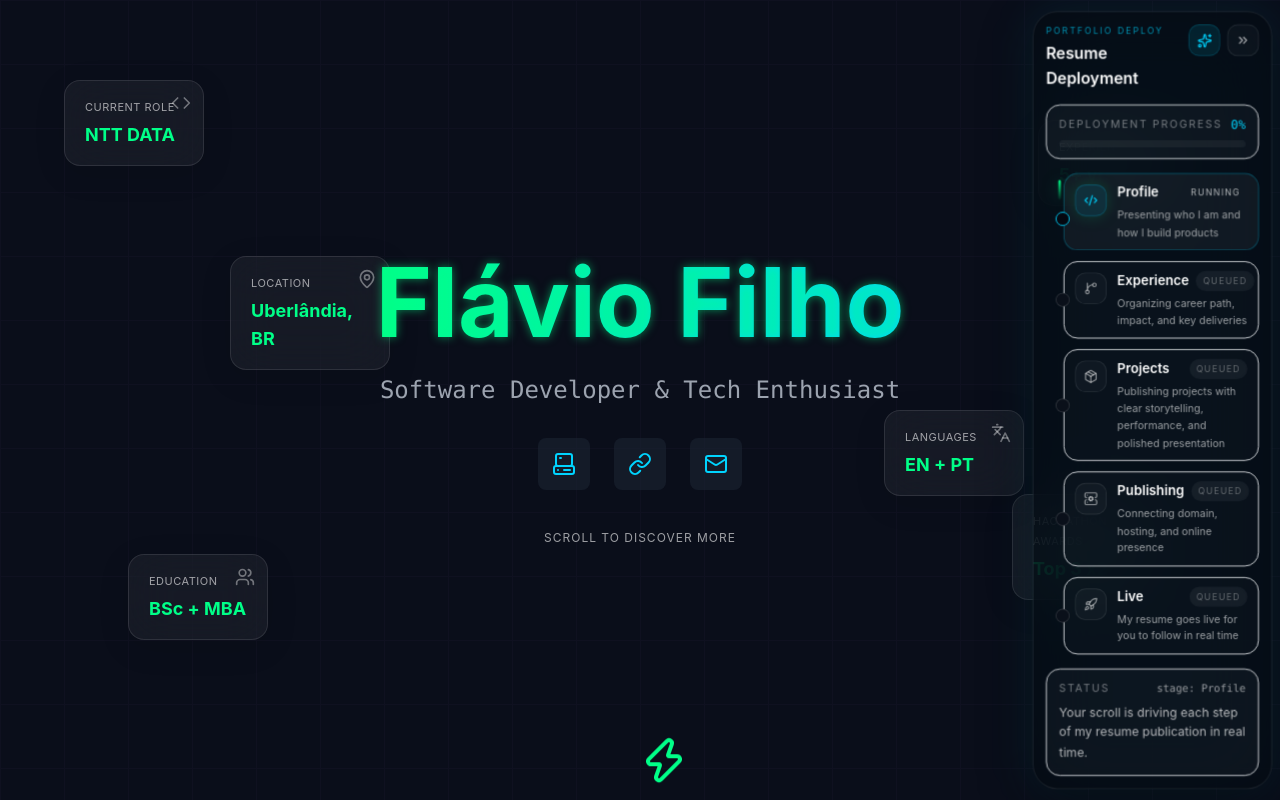
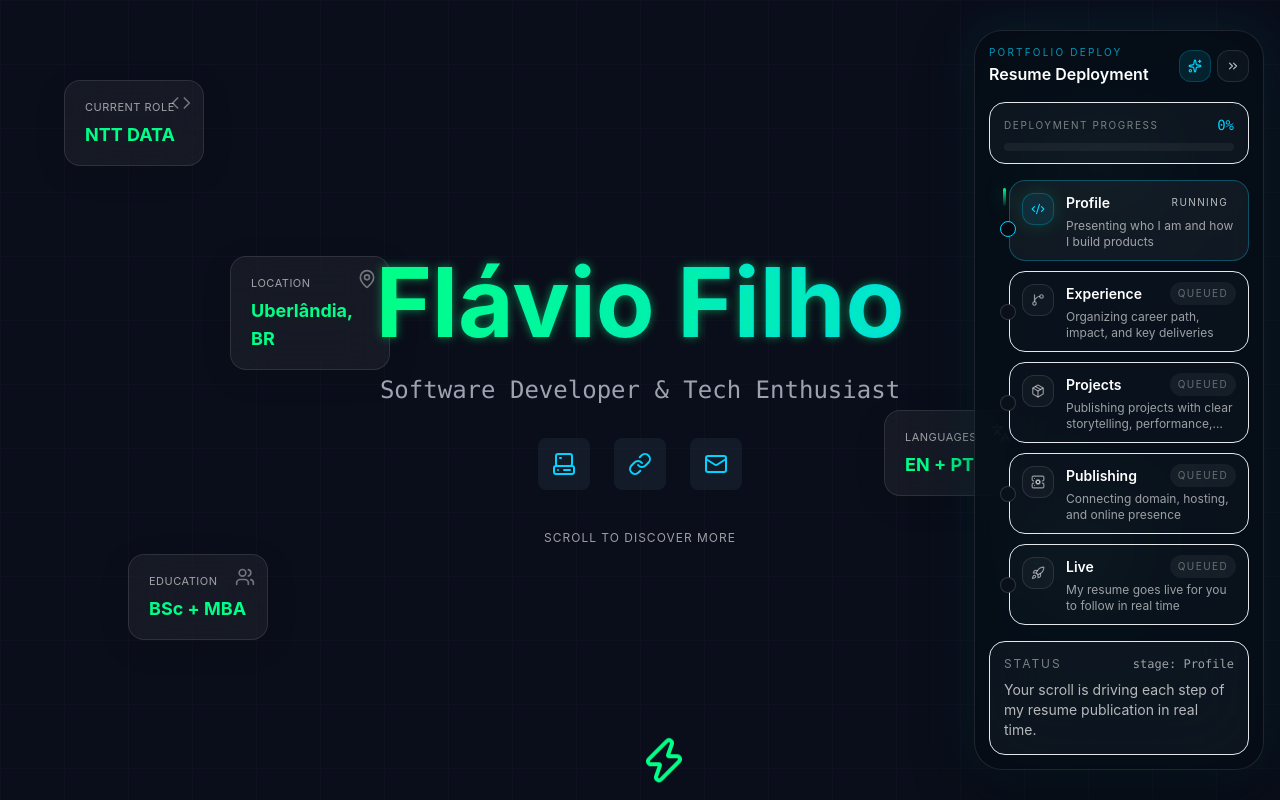
Before and after one commit to flaviozno/portfolio, a React (Vite) app: page / in a window 1280 px wide. Both pictures are taken after a click on the button 1231 px from the left and 264 px from the top of the page. Shown: the top 800 px of the page. Built offline with nearby package versions, Linux system fonts and the light colour scheme.

Commit message:
fix: roadmap style

```diff
--- a/src/components/PipelineRoadmap.jsx
+++ b/src/components/PipelineRoadmap.jsx
@@ -169,8 +169,10 @@ const PipelineRoadmap = () => {
         }
       `}</style>
 
-      <div className="pointer-events-none fixed right-2 top-1/2 z-[60] hidden -translate-y-1/2 xl:block">
-        <div className="relative origin-right scale-[0.88]">
+      <div
+        className={`pointer-events-none fixed z-[60] right-3 sm:right-4 md:right-5 lg:top-1/2 lg:bottom-auto lg:-translate-y-1/2 lg:right-3 xl:right-4 hidden sm:block ${isCollapsed ? "bottom-4 sm:bottom-5" : "bottom-8 sm:bottom-10 md:bottom-12"}`}
+      >
+        <div className="relative">
           <div
             className={`absolute inset-0 bg-terminal-accent/10 blur-xl transition-all duration-300 ${
               isCollapsed ? "rounded-[1.5rem]" : "rounded-[1.75rem]"
@@ -178,69 +180,77 @@ const PipelineRoadmap = () => {
           />
 
           <div
-            className={`pointer-events-auto relative flex overflow-hidden border border-white/10 bg-[#050810]/75 shadow-[0_18px_60px_rgba(0,0,0,0.42)] backdrop-blur-2xl transition-all duration-300 ${
+            className={`pointer-events-auto relative flex flex-col overflow-hidden border border-white/10 bg-[#050810]/75 shadow-[0_18px_60px_rgba(0,0,0,0.42)] backdrop-blur-2xl transition-all duration-300 ${
               isCollapsed
-                ? "w-[92px] flex-col gap-3 rounded-[1.5rem] p-3"
-                : "w-[272px] flex-col gap-4 rounded-[1.75rem] p-3.5"
+                ? "w-[68px] sm:w-[76px] md:w-[80px] gap-2 sm:gap-2.5 rounded-2xl sm:rounded-[1.5rem] p-2 sm:p-2.5"
+                : "w-[calc(100vw-24px)] max-w-[300px] sm:w-[280px] md:w-[300px] lg:w-[272px] xl:w-[290px] gap-3 sm:gap-4 rounded-[1.5rem] sm:rounded-[1.75rem] p-3 sm:p-3.5"
             }`}
           >
             <div
-              className={`flex items-start ${isCollapsed ? "justify-center" : "justify-between"}`}
+              className={`flex items-center ${isCollapsed ? "flex-col justify-center gap-2" : "justify-between gap-2"}`}
             >
               {!isCollapsed && (
-                <div>
-                  <p className="mb-1 text-[10px] uppercase tracking-[0.22em] text-terminal-accent/70">
+                <div className="min-w-0 flex-1">
+                  <p className="mb-0.5 text-[9px] sm:text-[10px] uppercase tracking-[0.22em] text-terminal-accent/70 truncate">
                     Portfolio Deploy
                   </p>
-                  <h3 className="text-lg font-semibold text-white">
+                  <h3 className="text-sm sm:text-base font-semibold text-white leading-tight truncate">
                     Resume Deployment
                   </h3>
                 </div>
               )}
 
               <div
-                className={`flex items-center ${isCollapsed ? "flex-col gap-2" : "gap-2"}`}
+                className={`flex shrink-0 items-center ${isCollapsed ? "flex-col gap-2 w-full" : "gap-1.5"}`}
               >
-                <div className="flex h-9 w-9 items-center justify-center rounded-xl border border-terminal-accent/20 bg-terminal-accent/10 text-terminal-accent animate-[glowFloat_4s_ease-in-out_infinite]">
+                <div
+                  className={`flex items-center justify-center rounded-lg sm:rounded-xl border border-terminal-accent/20 bg-terminal-accent/10 text-terminal-accent animate-[glowFloat_4s_ease-in-out_infinite] ${isCollapsed ? "h-8 w-8 sm:h-9 sm:w-9" : "h-7 w-7 sm:h-8 sm:w-8"}`}
+                >
                   {deployed ? (
-                    <CheckCircle2 size={18} />
+                    <CheckCircle2 size={15} />
                   ) : deploying ? (
-                    <LoaderCircle size={18} className="animate-spin" />
+                    <LoaderCircle size={15} className="animate-spin" />
                   ) : (
-                    <Sparkles size={17} />
+                    <Sparkles size={14} />
                   )}
                 </div>
 
                 <button
                   type="button"
                   onClick={() => setIsCollapsed((current) => !current)}
-                  className="flex h-9 w-9 items-center justify-center rounded-xl border border-white/10 bg-white/[0.03] text-white/70 transition-colors hover:border-terminal-accent/30 hover:text-terminal-accent"
+                  className={`flex items-center justify-center rounded-lg sm:rounded-xl border border-white/10 bg-white/[0.03] text-white/70 transition-colors hover:border-terminal-accent/30 hover:text-terminal-accent ${isCollapsed ? "h-8 w-8 sm:h-9 sm:w-9" : "h-7 w-7 sm:h-8 sm:w-8"}`}
                   aria-label={
                     isCollapsed ? "Expand timeline" : "Collapse timeline"
                   }
                   title={isCollapsed ? "Expand" : "Collapse"}
                 >
                   {isCollapsed ? (
-                    <ChevronsLeft size={16} />
+                    <ChevronsLeft
+                      size={13}
+                      className="sm:w-[14px] sm:h-[14px]"
+                    />
                   ) : (
-                    <ChevronsRight size={16} />
+                    <ChevronsRight
+                      size={13}
+                      className="sm:w-[14px] sm:h-[14px]"
+                    />
                   )}
                 </button>
               </div>
             </div>
 
             {!isCollapsed && (
-              <div className="rounded-2xl border border-white/8 bg-white/[0.03] px-3.5 py-3">
-                <div className="mb-2 flex items-center justify-between">
-                  <span className="text-xs uppercase tracking-[0.16em] text-white/45">
+              <div className="rounded-xl sm:rounded-2xl border border-white/8 bg-white/[0.03] px-3 py-2.5 sm:px-3.5 sm:py-3">
+                <div className="mb-2 flex items-center justify-between gap-2">
+                  <span className="text-[9px] sm:text-[10px] uppercase tracking-[0.16em] text-white/45 truncate">
                     Deployment progress
                   </span>
-                  <span className="font-mono text-sm text-terminal-accent">
+                  <span className="font-mono text-xs sm:text-sm text-terminal-accent shrink-0">
                     {percent}%
                   </span>
                 </div>
 
-                <div className="relative h-2 overflow-hidden rounded-full bg-white/5">
+                <div className="relative h-1.5 sm:h-2 overflow-hidden rounded-full bg-white/5">
                   <div
                     className="absolute inset-y-0 left-0 rounded-full bg-[linear-gradient(90deg,rgba(0,255,136,0.18),rgba(0,255,136,0.95),rgba(147,255,209,0.7),rgba(0,255,136,0.18))] bg-[length:200%_100%]"
                     style={{
@@ -252,25 +262,33 @@ const PipelineRoadmap = () => {
               </div>
             )}
 
-            <div className={`relative ${isCollapsed ? "pl-0" : "pl-5"}`}>
             <div
-                className={`absolute top-2 w-[3px] rounded-full bg-white/6 ${
+              className={`relative ${isCollapsed ? "pl-0" : "pl-[18px] sm:pl-5"}`}
+            >
+              <div
+                className={`absolute top-2 w-[2px] sm:w-[3px] rounded-full bg-white/6 ${
                   isCollapsed
                     ? "left-1/2 h-[calc(100%-16px)] -translate-x-1/2"
-                    : "left-[14px] h-[calc(100%-16px)]"
+                    : "left-[13px] sm:left-[14px] h-[calc(100%-16px)]"
                 }`}
               />
 
               <div
-                className={`absolute top-2 w-[3px] rounded-full bg-[linear-gradient(180deg,rgba(0,255,136,1),rgba(0,255,136,0.08))] shadow-[0_0_18px_rgba(0,255,136,0.35)] transition-all duration-500 ${
-                  isCollapsed ? "left-1/2 -translate-x-1/2" : "left-[14px]"
+                className={`absolute top-2 w-[2px] sm:w-[3px] rounded-full bg-[linear-gradient(180deg,rgba(0,255,136,1),rgba(0,255,136,0.08))] shadow-[0_0_18px_rgba(0,255,136,0.35)] transition-all duration-500 ${
+                  isCollapsed
+                    ? "left-1/2 -translate-x-1/2"
+                    : "left-[13px] sm:left-[14px]"
                 }`}
-                style={{
-                  height: `${Math.max(progress * 100, 4)}%`,
-                }}
+                style={{ height: `${Math.max(progress * 100, 4)}%` }}
               />
 
-              <div className={isCollapsed ? "space-y-2.5" : "space-y-3"}>
+              <div
+                className={
+                  isCollapsed
+                    ? "space-y-2 sm:space-y-2.5"
+                    : "space-y-2 sm:space-y-2.5"
+                }
+              >
                 {stages.map((stage, index) => {
                   const Icon = stage.icon;
                   const stageProgress = progress * totalStages;
@@ -278,34 +296,25 @@ const PipelineRoadmap = () => {
                   const isActive = activeStageIndex === index && !deployed;
                   const isDeployNode = stage.key === "deploy";
 
+                  const stateClasses = isCompleted
+                    ? "border-terminal-accent/20 bg-terminal-accent/[0.08]"
+                    : isActive
+                      ? "border-terminal-accent/30 bg-white/[0.05]"
+                      : "border-white/6 bg-white/[0.02]";
+
                   return (
                     <div
                       key={stage.key}
-                      className={`group relative rounded-2xl border transition-all duration-500 ${
+                      className={`group relative rounded-xl sm:rounded-2xl border transition-all duration-500 ${stateClasses} ${
                         isCollapsed
-                          ? `mx-auto flex w-[56px] items-center justify-center px-0 py-2.5 ${
-                              isCompleted
-                                ? "border-terminal-accent/20 bg-terminal-accent/[0.08]"
-                                : isActive
-                                  ? "border-terminal-accent/30 bg-white/[0.05]"
-                                  : "border-white/6 bg-white/[0.02]"
-                            }`
-                          : `${
-                              isCompleted
-                                ? "border-terminal-accent/20 bg-terminal-accent/[0.08]"
-                                : isActive
-                                  ? "border-terminal-accent/30 bg-white/[0.05]"
-                                  : "border-white/6 bg-white/[0.02]"
-                            } flex items-start gap-3 px-3 py-2.5`
+                          ? "mx-auto flex items-center justify-center w-[48px] sm:w-[52px] md:w-[56px] px-0 py-2 sm:py-2.5"
+                          : "flex items-start gap-2 sm:gap-3 px-2.5 sm:px-3 py-2 sm:py-2.5"
                       }`}
                       title={isCollapsed ? stage.title : undefined}
                     >
+                      {!isCollapsed && (
                         <div
-                        className={`absolute top-1/2 h-4 w-4 -translate-y-1/2 rounded-full border transition-all duration-500 ${
-                          isCollapsed
-                            ? "left-1/2 -translate-x-1/2"
-                            : "left-[-10px]"
-                        } ${
+                          className={`absolute top-1/2 h-3.5 w-3.5 sm:h-4 sm:w-4 -translate-y-1/2 -left-[9px] sm:-left-[10px] rounded-full border transition-all duration-500 ${
                             isCompleted
                               ? "border-terminal-accent bg-terminal-accent shadow-[0_0_18px_rgba(0,255,136,0.45)]"
                               : isActive
@@ -313,9 +322,13 @@ const PipelineRoadmap = () => {
                                 : "border-white/15 bg-[#0a101a]"
                           }`}
                         />
-
+                      )}
                       <div
-                        className={`mt-0.5 flex h-9 w-9 shrink-0 items-center justify-center rounded-xl border transition-all duration-500 ${
+                        className={`shrink-0 flex items-center justify-center rounded-lg sm:rounded-xl border transition-all duration-500 ${
+                          isCollapsed
+                            ? "h-8 w-8 sm:h-9 sm:w-9 mt-0"
+                            : "h-7 w-7 sm:h-8 sm:w-8 mt-0.5"
+                        } ${
                           isCompleted
                             ? "border-terminal-accent/25 bg-terminal-accent/10 text-terminal-accent"
                             : isActive
@@ -325,25 +338,25 @@ const PipelineRoadmap = () => {
                       >
                         {isDeployNode && deploying ? (
                           <Rocket
-                            size={16}
+                            size={14}
                             className="animate-[rocketLaunch_1.2s_ease-in-out_infinite]"
                           />
                         ) : isCompleted ? (
-                          <CheckCircle2 size={16} />
+                          <CheckCircle2 size={14} />
                         ) : (
-                          <Icon size={16} />
+                          <Icon size={14} />
                         )}
                       </div>
 
                       {!isCollapsed && (
                         <div className="min-w-0 flex-1">
-                          <div className="mb-1 flex items-center justify-between gap-2">
-                            <h4 className="text-[15px] font-semibold text-white">
+                          <div className="mb-0.5 sm:mb-1 flex items-center justify-between gap-1.5 sm:gap-2">
+                            <h4 className="text-[13px] sm:text-[14px] font-semibold text-white truncate">
                               {stage.title}
                             </h4>
 
                             <span
-                              className={`rounded-full px-2 py-1 text-[10px] uppercase tracking-[0.14em] ${
+                              className={`shrink-0 rounded-full px-1.5 sm:px-2 py-0.5 sm:py-1 text-[9px] sm:text-[10px] uppercase tracking-[0.12em] sm:tracking-[0.14em] ${
                                 isCompleted
                                   ? "bg-terminal-accent/15 text-terminal-accent"
                                   : isActive
@@ -359,7 +372,7 @@ const PipelineRoadmap = () => {
                             </span>
                           </div>
 
-                          <p className="text-xs leading-relaxed text-white/60">
+                          <p className="text-[11px] sm:text-xs leading-relaxed text-white/60 line-clamp-2">
                             {stage.subtitle}
                           </p>
                         </div>
@@ -370,15 +383,15 @@ const PipelineRoadmap = () => {
               </div>
             </div>
 
-            {!isCollapsed && (
-              <div className="rounded-2xl border border-white/8 bg-white/[0.03] p-3.5">
-                <div className="mb-2 flex items-center justify-between">
-                  <span className="text-xs uppercase tracking-[0.16em] text-white/45">
+            {!isCollapsed && !deployed && (
+              <div className="rounded-xl sm:rounded-2xl border border-white/8 bg-white/[0.03] p-2.5 sm:p-3.5">
+                <div className="mb-1.5 sm:mb-2 flex items-center justify-between gap-2">
+                  <span className="text-[9px] sm:text-xs uppercase tracking-[0.16em] text-white/45">
                     Status
                   </span>
 
                   <span
-                    className={`font-mono text-xs ${
+                    className={`font-mono text-[10px] sm:text-xs shrink-0 ${
                       deployed
                         ? "text-terminal-accent"
                         : deploying
@@ -394,7 +407,7 @@ const PipelineRoadmap = () => {
                   </span>
                 </div>
 
-                <div className="text-sm leading-relaxed text-white/70">
+                <div className="text-[11px] sm:text-sm leading-relaxed text-white/70">
                   {deployed
                     ? "My resume has been published and you are now viewing the live final version."
                     : deploying
@@ -405,13 +418,15 @@ const PipelineRoadmap = () => {
             )}
 
             {deployed && !isCollapsed && (
-              <div className="rounded-2xl border border-terminal-accent/20 bg-terminal-accent/[0.08] p-3.5 animate-[deployPop_0.45s_ease-out]">
+              <div className="rounded-xl sm:rounded-2xl border border-terminal-accent/20 bg-terminal-accent/[0.08] p-2.5 sm:p-3.5 animate-[deployPop_0.45s_ease-out]">
                 <div className="mb-1 flex items-center gap-2 text-terminal-accent">
-                  <Rocket size={14} />
-                  <span className="text-sm font-semibold">Resume published</span>
+                  <Rocket size={13} className="sm:w-[14px] sm:h-[14px]" />
+                  <span className="text-xs sm:text-sm font-semibold">
+                    Resume published
+                  </span>
                 </div>
 
-                <p className="text-sm text-white/75">
+                <p className="text-[11px] sm:text-sm text-white/75">
                   You followed the process and now my portfolio is officially
                   live.
                 </p>
```
Lines whose indentation alone changed are shown as unchanged.
